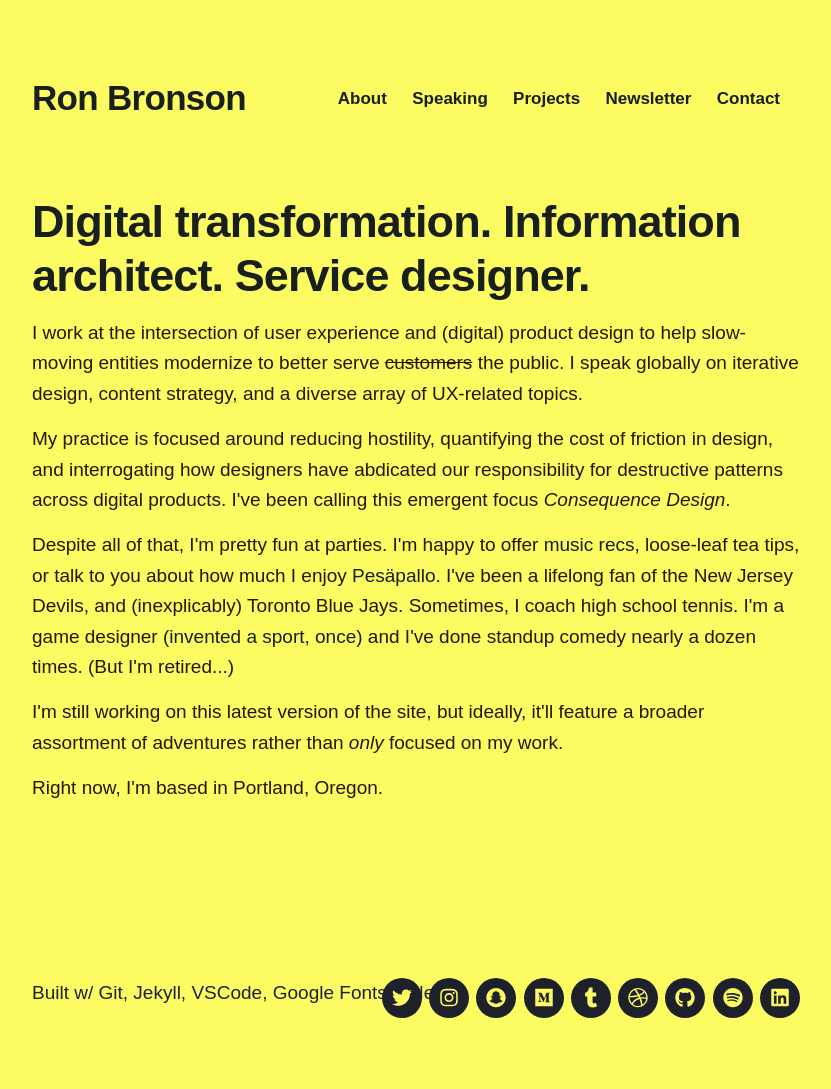
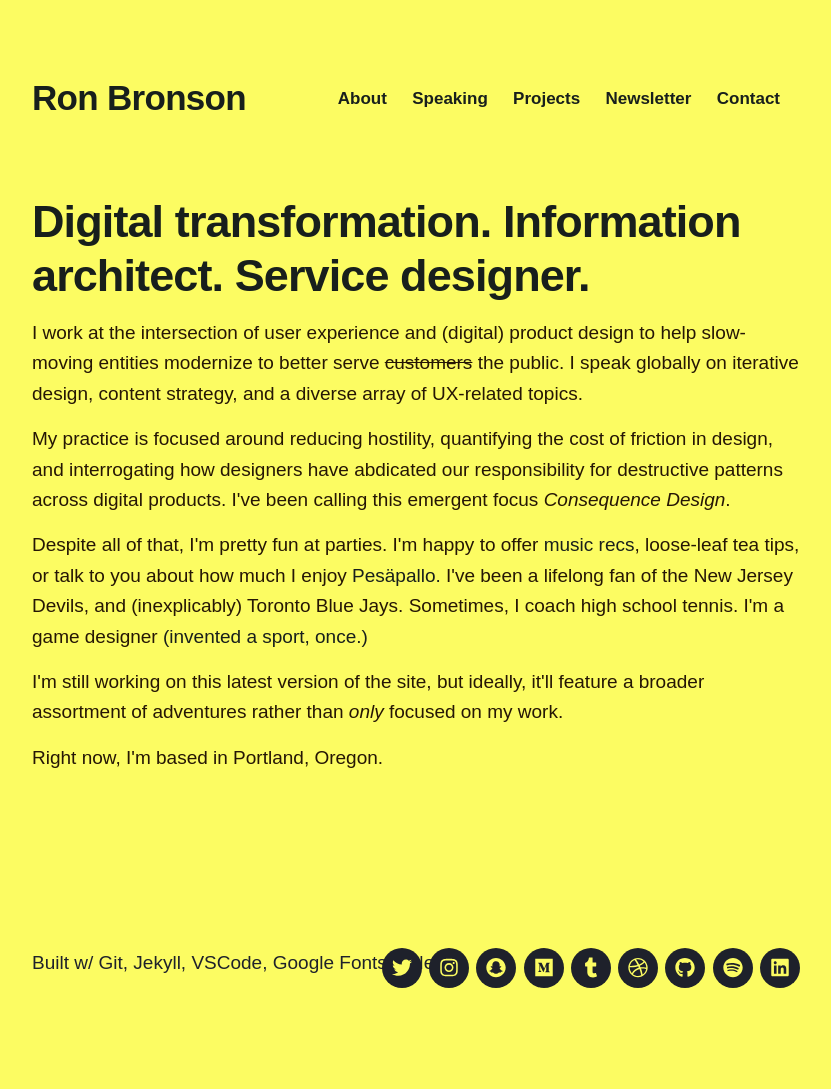
Before and after one commit to quarterback/2020-home, a Jekyll site: the page built from index.html, in a window 1280 px wide. Shown: the whole page, without its empty margins (224-1055 px from the left). Built offline with Jekyll 4.4.1, drawn with Linux system fonts in a browser that asks for light colours; nearby versions of some CDN libraries; some web fonts are replaced; after the commit the page ends 1058 px from its top, so only the background shows below that.

Commit message:
Update index.html

```diff
--- a/index.html
+++ b/index.html
@@ -15,7 +15,7 @@
 	 <p>My practice is focused around reducing hostility, quantifying the cost of friction in design, and interrogating how designers have abdicated our responsibility for destructive patterns across digital products. I've been calling this emergent focus <em>Consequence Design</em>. </p>
 
 		<p>Despite all of that, I'm pretty fun at parties.  I'm happy to offer <a href="https://www.last.fm/user/omnivoreron">music recs</a>, loose-leaf tea tips, or talk to you about how much I enjoy <a href="https://www.youtube.com/watch?v=H_navSFGj0I">Pesäpallo.</a>  I've been a lifelong fan of the New Jersey Devils, and (inexplicably) Toronto Blue Jays.
-		Sometimes, I coach high school tennis. I'm a game designer <a href="https://en.wikipedia.org/wiki/Tennis_polo">(invented a sport, once)</a> and I've done standup comedy nearly a dozen times. (But I'm retired...)
+		Sometimes, I coach high school tennis. I'm a game designer <a href="https://en.wikipedia.org/wiki/Tennis_polo">(invented a sport, once.)</a>
 
 		<p>I'm still working on this latest version of the site, but ideally, it'll feature a broader assortment of adventures rather than <em>only</em> focused on my work. </p>
 
```
